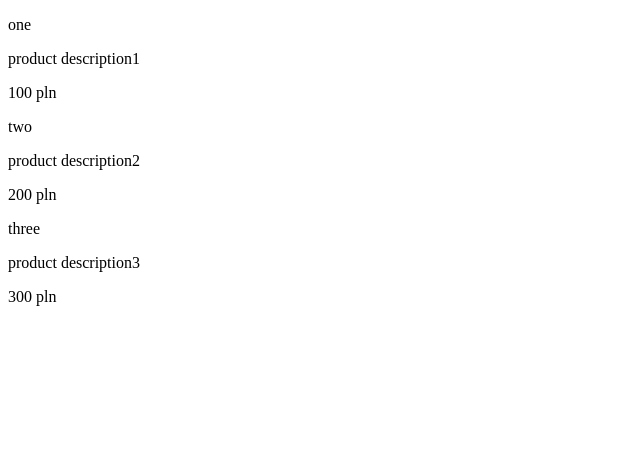
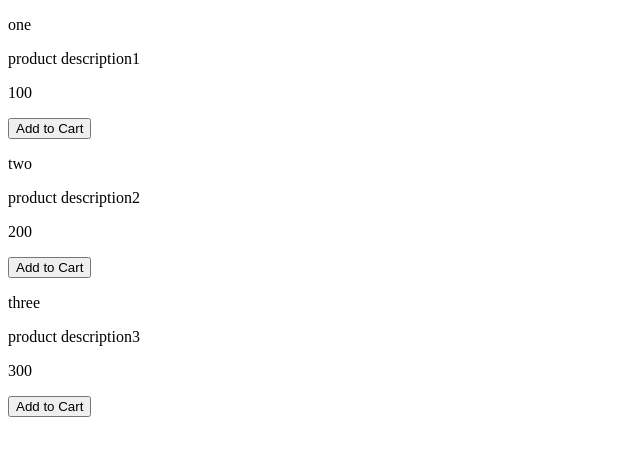
Before and after one commit to NowakDev/mini-shop, a React (Create React App) app: page / in a window 1280 px wide. Shown: the top 456 px of the page, without its empty margins (0-640 px from the left). Built offline with nearby package versions, Linux system fonts and the light colour scheme.

Commit message:
quantity and total price

```diff
--- a/src/App.js
+++ b/src/App.js
@@ -3,11 +3,13 @@ import ProductsList from './products/containers/ProductsList';
 
 import { Provider } from 'react-redux'
 import store from './store'
+import BasketContainer from './basket/containers/BasketContainer';
 
 const App = props => {
   return (
     <div>
       <Provider store={store}>
+        <BasketContainer />
         <ProductsList isUser={true} />
       </Provider>
     </div>
--- a/src/basket/components/Basket.js
+++ b/src/basket/components/Basket.js
@@ -1,5 +1,4 @@
 import React from 'react'
-import { connect } from 'react-redux'
 
 const Basket = props => {
   return (
@@ -13,11 +12,5 @@ const Basket = props => {
   )
 }
 
-const mapStateToProps = state => ({})
 
-const mapDispatchToProps = dispatch => ({})
-
-export default connect(
-  mapStateToProps,
-  mapDispatchToProps
-)(Basket)
+export default Basket
--- /dev/null
+++ b/src/basket/containers/BasketContainer.js
@@ -0,0 +1,23 @@
+import React from 'react'
+import { connect } from 'react-redux'
+
+import Basket from '../components/Basket'
+
+class BasketContainer extends React.Component {
+  render() {
+    return (
+      <div>
+        <Basket data={this.props.products} />
+      </div>
+    )
+  }
+}
+
+const mapStateToProps = state => ({
+  products: state.basket.products
+})
+
+
+export default connect(
+  mapStateToProps
+)(BasketContainer)
--- a/src/basket/reducer.js
+++ b/src/basket/reducer.js
@@ -4,13 +4,34 @@ const initialState = {
   products: [] //{name, quantity, price}
 }
 
+
+
 export default (state = initialState, action) => {
   switch (action.type) {
     case ADD_PRODUCTS:
-      return {
-        ...state,
-        products: state.products.concat(action.payload)
+      const product = {
+        id: action.payload.id,
+        name: action.payload.name,
+        quantity: 1,
+        price: action.payload.price
       }
+      const newProducts = [...state.products];
+      const productIndex = newProducts.findIndex((element) => element.id === product.id)
+
+      if (productIndex === -1) {
+        return {
+          ...state,
+          products: state.products.concat(product)
+        }
+      } else {
+        const modifiedProduct = newProducts[productIndex]
+        newProducts[productIndex] = { ...modifiedProduct, quantity: modifiedProduct.quantity + 1 }
+        return {
+          ...state,
+          products: newProducts
+        }
+      }
+
     default:
       return state
   }
--- a/src/products/components/Product.js
+++ b/src/products/components/Product.js
@@ -6,6 +6,12 @@ const Product = props => {
       <p>{props.data.name}</p>
       <p>{props.data.description}</p>
       <p>{props.data.price}</p>
+      <p>
+        <button
+          onClick={() => props.addHandler(props.data)}
+        >
+          Add to Cart
+        </button></p>
     </div>
   )
 }
--- a/src/products/containers/ProductsList.js
+++ b/src/products/containers/ProductsList.js
@@ -3,6 +3,7 @@ import React, { Fragment } from 'react'
 import Product from '../components/Product'
 import { connect } from 'react-redux'
 import { fetchProducts } from '../actions'
+import { addProducts } from '../../basket/actions'
 
 
 const mapStateToProps = (state, ownProps) => ({
@@ -11,7 +12,8 @@ const mapStateToProps = (state, ownProps) => ({
 })
 
 const mapDispatchToProps = (dispatch) => ({
-  fetchProducts: () => dispatch(fetchProducts())
+  fetchProducts: () => dispatch(fetchProducts()),
+  addProducts: (product) => dispatch(addProducts(product))
 })
 
 class ProductsList extends React.Component {
@@ -27,7 +29,7 @@ class ProductsList extends React.Component {
     return (
       <Fragment>
         {this.props.myProducts.map((product, index) => (
-          <Product key={`prod-${index}`} data={product} />
+          <Product key={`prod-${index}`} data={product} addHandler={this.props.addProducts} />
         ))}
       </Fragment>
     )
--- a/src/products/reducers.js
+++ b/src/products/reducers.js
@@ -7,9 +7,9 @@ const initialState = {
 }
 
 const products = [
-  { name: 'one', description: 'product description1', price: '100 pln' },
-  { name: 'two', description: 'product description2', price: '200 pln' },
-  { name: 'three', description: 'product description3', price: '300 pln' }
+  { id: 1, name: 'one', description: 'product description1', price: 100 },
+  { id: 2, name: 'two', description: 'product description2', price: 200 },
+  { id: 3, name: 'three', description: 'product description3', price: 300 }
 ]
 
 export default (state = initialState, action) => {
--- a/src/store.js
+++ b/src/store.js
@@ -2,9 +2,11 @@ import { createStore, combineReducers, compose, applyMiddleware } from 'redux'
 import thunk from 'redux-thunk'
 
 import products from './products/reducers'
+import basket from './basket/reducer'
 
 const reducer = combineReducers({
-  products
+  products,
+  basket
 })
 
 const composeEnhancers = window.__REDUX_DEVTOOLS_EXTENSION_COMPOSE__ || compose
```
